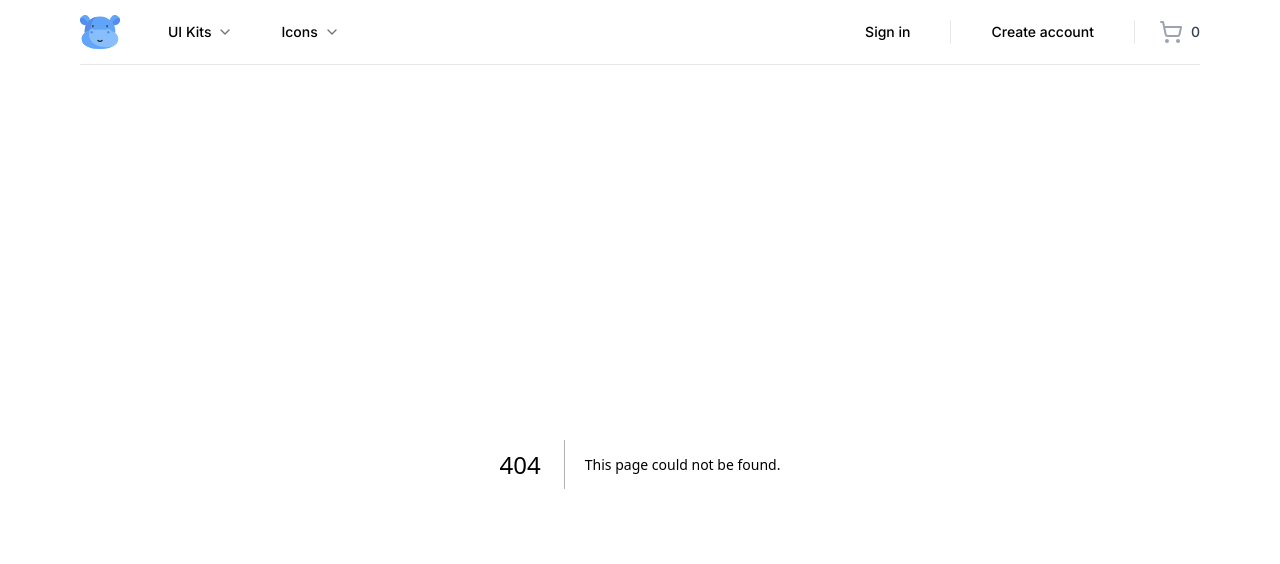
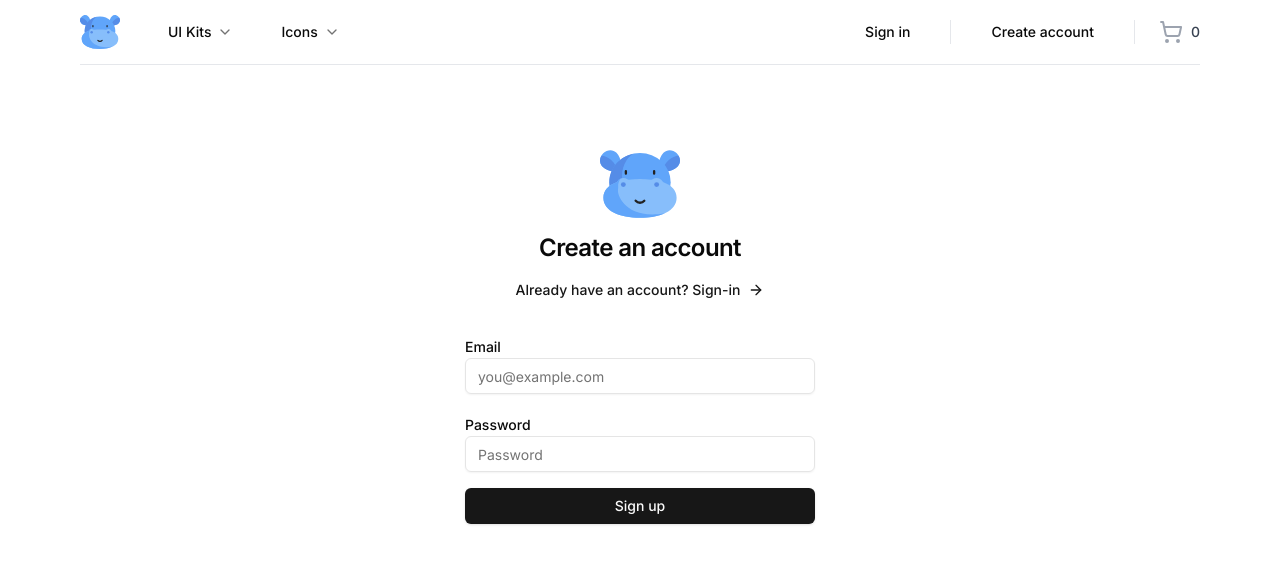
Before and after one commit to hashamsarwar92/digital-craft, a Next.js app: page /sign-up in a window 1280 px wide. Before the commit this address had no page. Shown: the top 564 px of the page. Built offline with nearby package versions, Linux system fonts and the light colour scheme.

Commit message:
feat(ui): add Sign-Up page UI with shadcn Label and Input components

```diff
--- /dev/null
+++ b/app/(auth)/sign-up/page.tsx
@@ -0,0 +1,76 @@
+'use client'
+
+import { Icons } from '@/components/Icons'
+import {
+  Button,
+  buttonVariants,
+} from '@/components/ui/button'
+import { Input } from '@/components/ui/input'
+import { Label } from '@/components/ui/label'
+import { cn } from '@/lib/utils'
+import { ArrowRight } from 'lucide-react'
+import Link from 'next/link'
+
+
+
+const Page = () => {
+
+
+  return (
+    <>
+      <div className='container relative flex pt-20 flex-col items-center justify-center lg:px-0'>
+        <div className='mx-auto flex w-full flex-col justify-center space-y-6 sm:w-[350px]'>
+          <div className='flex flex-col items-center space-y-2 text-center'>
+            <Icons.logo className='h-20 w-20' />
+            <h1 className='text-2xl font-semibold tracking-tight'>
+              Create an account
+            </h1>
+
+            <Link
+              className={buttonVariants({
+                variant: 'link',
+                className: 'gap-1.5',
+              })}
+              href='/sign-in'>
+              Already have an account? Sign-in
+              <ArrowRight className='h-4 w-4' />
+            </Link>
+          </div>
+
+          <div className='grid gap-6'>
+            <form>
+              <div className='grid gap-2'>
+                <div className='grid gap-1 py-2'>
+                  <Label htmlFor='email'>Email</Label>
+                  <Input
+                    className={cn({
+                      'focus-visible:ring-red-500':true,
+                    })}
+                    placeholder='you@example.com'
+                  />
+
+                </div>
+
+                <div className='grid gap-1 py-2'>
+                  <Label htmlFor='password'>Password</Label>
+                  <Input
+                    type='password'
+                    className={cn({
+                      'focus-visible:ring-red-500':true
+                    })}
+                    placeholder='Password'
+                  />
+
+                </div>
+
+                <Button>Sign up</Button>
+              </div>
+            </form>
+          </div>
+        </div>
+      </div>
+    </>
+  )
+}
+
+export default Page
--- /dev/null
+++ b/components/ui/input.tsx
@@ -0,0 +1,22 @@
+import * as React from "react"
+
+import { cn } from "@/lib/utils"
+
+const Input = React.forwardRef<HTMLInputElement, React.ComponentProps<"input">>(
+  ({ className, type, ...props }, ref) => {
+    return (
+      <input
+        type={type}
+        className={cn(
+          "flex h-9 w-full rounded-md border border-input bg-transparent px-3 py-1 text-base shadow-sm transition-colors file:border-0 file:bg-transparent file:text-sm file:font-medium file:text-foreground placeholder:text-muted-foreground focus-visible:outline-none focus-visible:ring-1 focus-visible:ring-ring disabled:cursor-not-allowed disabled:opacity-50 md:text-sm",
+          className
+        )}
+        ref={ref}
+        {...props}
+      />
+    )
+  }
+)
+Input.displayName = "Input"
+
+export { Input }
--- /dev/null
+++ b/components/ui/label.tsx
@@ -0,0 +1,26 @@
+"use client"
+
+import * as React from "react"
+import * as LabelPrimitive from "@radix-ui/react-label"
+import { cva, type VariantProps } from "class-variance-authority"
+
+import { cn } from "@/lib/utils"
+
+const labelVariants = cva(
+  "text-sm font-medium leading-none peer-disabled:cursor-not-allowed peer-disabled:opacity-70"
+)
+
+const Label = React.forwardRef<
+  React.ElementRef<typeof LabelPrimitive.Root>,
+  React.ComponentPropsWithoutRef<typeof LabelPrimitive.Root> &
+    VariantProps<typeof labelVariants>
+>(({ className, ...props }, ref) => (
+  <LabelPrimitive.Root
+    ref={ref}
+    className={cn(labelVariants(), className)}
+    {...props}
+  />
+))
+Label.displayName = LabelPrimitive.Root.displayName
+
+export { Label }
--- a/package.json
+++ b/package.json
@@ -13,6 +13,7 @@
     "@payloadcms/db-mongodb": "^1.7.5",
     "@payloadcms/richtext-slate": "^1.5.2",
     "@radix-ui/react-dialog": "^1.1.15",
+    "@radix-ui/react-label": "^2.1.8",
     "@radix-ui/react-separator": "^1.1.8",
     "@radix-ui/react-slot": "^1.2.4",
     "class-variance-authority": "^0.7.1",
```
Also changed, not shown: note.txt, 2 other files (tests, documents, lock files or other folders).
